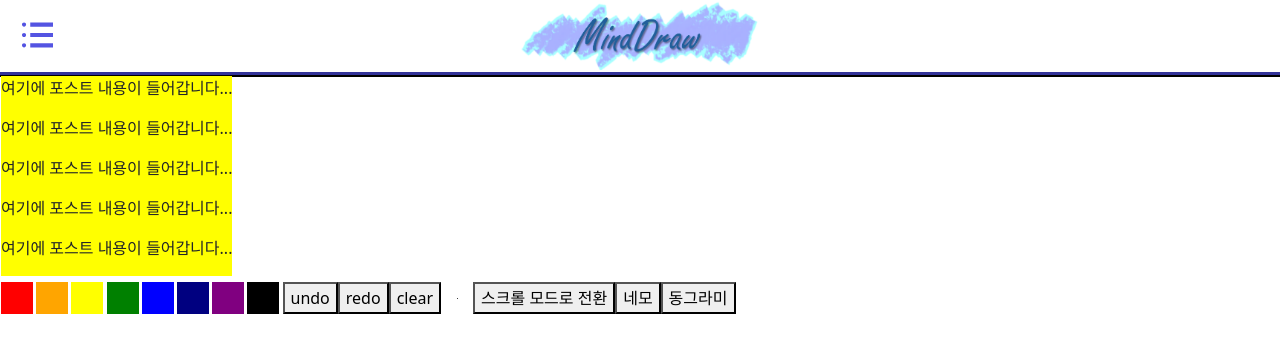
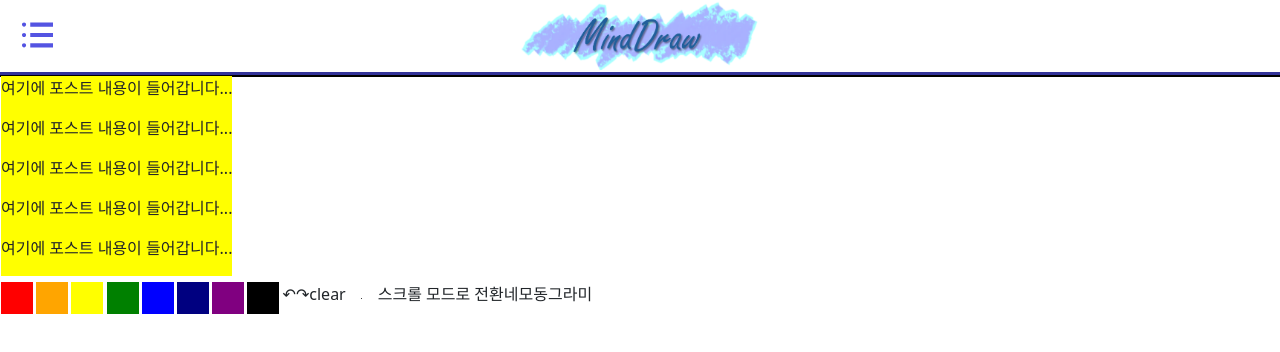
Before and after one commit to Hoto-Mocha/TeamProject-DrawMind, a React (Vite) app in the folder drawmind-client/: page /write in a window 1280 px wide. Shown: the top 352 px of the page. Built offline with nearby package versions, Linux system fonts and the light colour scheme.

Commit message:
UI 임시로 바꾸는 중

```diff
--- a/drawmind-client/src/Color.jsx
+++ b/drawmind-client/src/Color.jsx
@@ -1,4 +1,3 @@
-import config from "bootstrap/js/src/util/config.js";
 
 function Color({color, config, setConfig}) {
     function handleColorClick() {
--- a/drawmind-client/src/Palette.jsx
+++ b/drawmind-client/src/Palette.jsx
@@ -20,19 +20,20 @@ function Palette({config, setConfig, undo, redo, clear, isDrawingMode, setDrawin
                     )
                 })
             }
-            <button onClick={undo}>undo</button>
-            <button onClick={redo}>redo</button>
-            <button onClick={clear}>clear</button>
+            <div className={'palette-button'} onClick={undo}>↶</div>
+            <div className={'palette-button'} onClick={redo}>↷</div>
+            <div className={'palette-button'} onClick={clear}>clear</div>
             <BrushSize config={config} setConfig={setConfig}></BrushSize>
-            <button onClick={() => setDrawingMode(!isDrawingMode)}>
+            <div className={'palette-button'} onClick={() => setDrawingMode(!isDrawingMode)}>
                 {isDrawingMode ? "스크롤 모드로 전환" : "드로잉 모드로 전환"}
-            </button>
-            <button onClick={() => setConfig({...config, lineCap: 'square', lineJoin: ''})}>
+            </div>
+            <div className={'palette-button'} onClick={() => setConfig({...config, lineCap: 'square', lineJoin: ''})}>
                 <div>네모</div>
-            </button>
-            <button onClick={() => setConfig({...config, lineCap: 'round', lineJoin: 'round'})}>
+            </div>
+            <div className={'palette-button'}
+                 onClick={() => setConfig({...config, lineCap: 'round', lineJoin: 'round'})}>
                 <div>동그라미</div>
-            </button>
+            </div>
         </div>
     )
 }
--- a/drawmind-client/src/css/Palette.css
+++ b/drawmind-client/src/css/Palette.css
@@ -7,3 +7,7 @@
     width: 2rem;
     height: 2rem;
 }
+
+.color:hover, .palette-button:hover {
+    cursor: pointer;
+}
```
